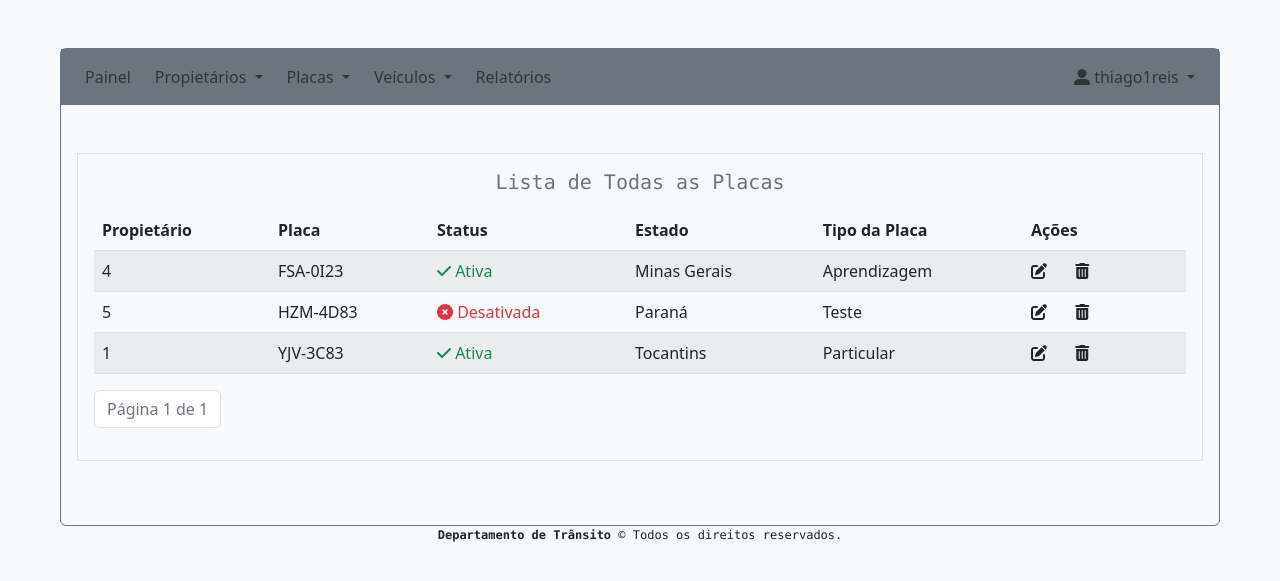
After one commit to thiago1reis/single_plate, a Django app: page /sistema/placas in a window 1280 px wide. The commit adds this page. Shown: the top 581 px of the page. Run offline with Django 4.2, Linux system fonts and the light colour scheme; a user stored in the database is signed in; data comes from the database, SQL or seed files in the repository; both versions use the stored data as it was after the commit; some libraries are stand-ins or nearby versions.

Commit message:
Lista de placas

```diff
--- a/system/templates/menu.html
+++ b/system/templates/menu.html
@@ -30,7 +30,7 @@
                             Placas
                         </a>
                         <ul class="dropdown-menu" aria-labelledby="navbarDropdown">
-                          <li><a class="dropdown-item" href="">Listar Placas</a></li>
+                          <li><a class="dropdown-item" href="{% url 'plate_index' %}">Listar Placas</a></li>
                           <li><a class="dropdown-item" href="{% url 'plate_add' %}">Gerar Nova Placa</a></li>
                         </ul>
                     </li>
--- /dev/null
+++ b/system/templates/system/plate_index.html
@@ -0,0 +1,54 @@
+{% extends 'base.html' %}
+{% block content %}
+    <div class="border p-3 m-3">
+        <h5 class="font-monospace text-secondary text-center mb-3">Lista de Todas as Placas</h5>
+        {% include 'alert.html' %}
+        <div class="table-responsive">
+            <table class="table table-striped">
+                <thead>
+                  <tr>
+                    <th scope="col">Propietário</th>
+                    <th scope="col">Placa</th>
+                    <th scope="col">Status</th>
+                    <th scope="col">Estado</th>
+                    <th scope="col">Tipo da Placa</th>
+                    <th scope="col">Ações</th>
+                  </tr>
+                </thead>
+                <tbody>
+                {% for plate in page_obj %}
+                  <tr>
+                    <td>{{ plate.owner_id }}</td>
+                    <td><span class="text-uppercase">{{ plate.three_char }}-{{ plate.only_number }}{{ plate.single_char }}{{ plate.two_number }}</span></td>
+                    <td>{% if plate.status %}
+                            <sapan class="text-success"><i class="fa-solid fa-check"></i> Ativa</sapan>
+                        {% else %}
+                            <sapan class="text-danger"><i class="fa-solid fa-circle-xmark"></i> Desativada</sapan>
+                        {% endif %}
+                    </td>
+                    <td>{{ plate.state }}</td>
+                    <td>{{ plate.type }}</td>
+                    <td class="">
+                        <a href="" class="me-4 text-dark"><i class="fa-solid fa-pen-to-square "></i></a>
+                        <a href="" class="me-4 text-dark" onclick="return confirm('Tem certeza que deseja excluir essa placa ?')"><i class="fa-solid fa-trash-can"></i></a>
+                    </td>
+                  </tr>
+                {% endfor %}
+                </tbody>
+             </table>
+          </div>
+          <nav aria-label="Page navigation example ">
+            <ul class="pagination ">
+              {% if page_obj.has_previous %}
+                <li class="page-item"><a class="page-link" href="?page=1">&laquo; Primeira</a></li>
+                <li class="page-item"><a class="page-link" href="?page={{ page_obj.previous_page_number }}">Anterior</a></li>
+              {% endif %}
+                <li class="page-item disabled"><span class="page-link text-secondary" >Página {{ page_obj.number }} de {{ page_obj.paginator.num_pages }}</span></li>
+              {% if page_obj.has_next %}
+                  <li class="page-item"><a class="page-link" href="?page={{ page_obj.next_page_number }}">Próxima</a></li>
+                  <li class="page-item"><a class="page-link" href="?page={{ page_obj.paginator.num_pages }}">Última &raquo;</a></li>
+              {% endif %}
+            </ul>
+          </nav>
+    </div>
+{% endblock %}
--- a/system/urls.py
+++ b/system/urls.py
@@ -9,7 +9,6 @@ urlpatterns = [
     path('propietario/visualizar/<int:owner_pk>', views.owner_show, name='owner_show'),
     path('propietario/editar/<int:owner_pk>', views.owner_edit, name='owner_edit'),
     path('propietario/deletar/<int:owner_pk>', views.autor_delete, name='owner_delete'),
-    #path('placas', views.plate_index, name='plate_index'),
+    path('placas', views.plate_index, name='plate_index'),
     path('placa/gerar', views.plate_add, name="plate_add"),
-
 ]
--- a/system/views.py
+++ b/system/views.py
@@ -1,12 +1,12 @@
 from cmath import e
-from multiprocessing import context
+import random
 from django.contrib import messages
 from django.shortcuts import redirect
 from django.shortcuts import render
 from django.shortcuts import HttpResponse
 from django.contrib.auth.decorators import login_required
 from system.forms import OwnerForm
-from system.models import Owner
+from system.models import Owner, Plate
 from django.core.paginator import Paginator
 
 ######################################## VIEWS DE PROPIETÁRIOS ########################################
@@ -81,11 +81,50 @@ def autor_delete(request, owner_pk):
     return redirect('owner_index')
 
 ######################################## VIEWS DE PLACAS ########################################
-# view para deletar um propietário.
+
+# view para listar todas as placas.
+@login_required(login_url="/")
+def plate_index(request):
+    plates = Plate.objects.all().order_by('-created')
+    paginator = Paginator(plates, 10)
+    page_number = request.GET.get('page')
+    page_obj = paginator.get_page(page_number)
+    context = {
+        'page_obj': page_obj
+    }
+    return render(request, 'system/plate_index.html', context)
+
+# view para gerar uma placa.
 @login_required(login_url="/")
 def plate_add(request):
-    owners = Owner.objects.all().order_by('-name')
-    context = {
-        'owners' : owners
-    }
-    return render(request, 'system/plate_add.html', context)
+    if request.method == "GET":
+        owners = Owner.objects.all().order_by('name')
+        context = {
+            'owners' : owners,
+        }
+        return render(request, 'system/plate_add.html', context)
+    else:
+        try:
+            plate = Plate()
+            plate.state = request.POST.get('state')
+            plate.type = request.POST.get('type')
+            #gera as três primeira letras a placa
+            plate.three_char = chr(random.randint(ord('a'), ord('z'))) + chr(random.randint(ord('a'), ord('z'))) + chr(random.randint(ord('a'), ord('z')))
+            #gera o primero número da placa
+            plate.only_number = int(chr(random.randint(ord('0'), ord('9'))))
+            #gera a última letra da placa (essa fica entre os numeros)
+            plate.single_char = chr(random.randint(ord('a'), ord('z')))
+            #gera os dois últimos numeros da placa
+            plate.two_number = int(chr(random.randint(ord('0'), ord('9'))) + chr(random.randint(ord('0'), ord('9'))))
+            plate.status = True
+            plate.owner = Owner.objects.get(pk=request.POST.get('owner_id'))
+            plate.save()
+            messages.success(request, 'Placa gerada com sucesso!')
+            return redirect('plate_index')
+        except Exception as error:
+            owners = Owner.objects.all().order_by('name')
+            context = {
+                'owners' : owners,
+            }
+            messages.error(request, error)
+            return render(request, 'system/plate_add.html', context,)
```
Also changed, not shown: system/templates/system/plate_add.html (+6 -6 lines), db.sqlite3.
